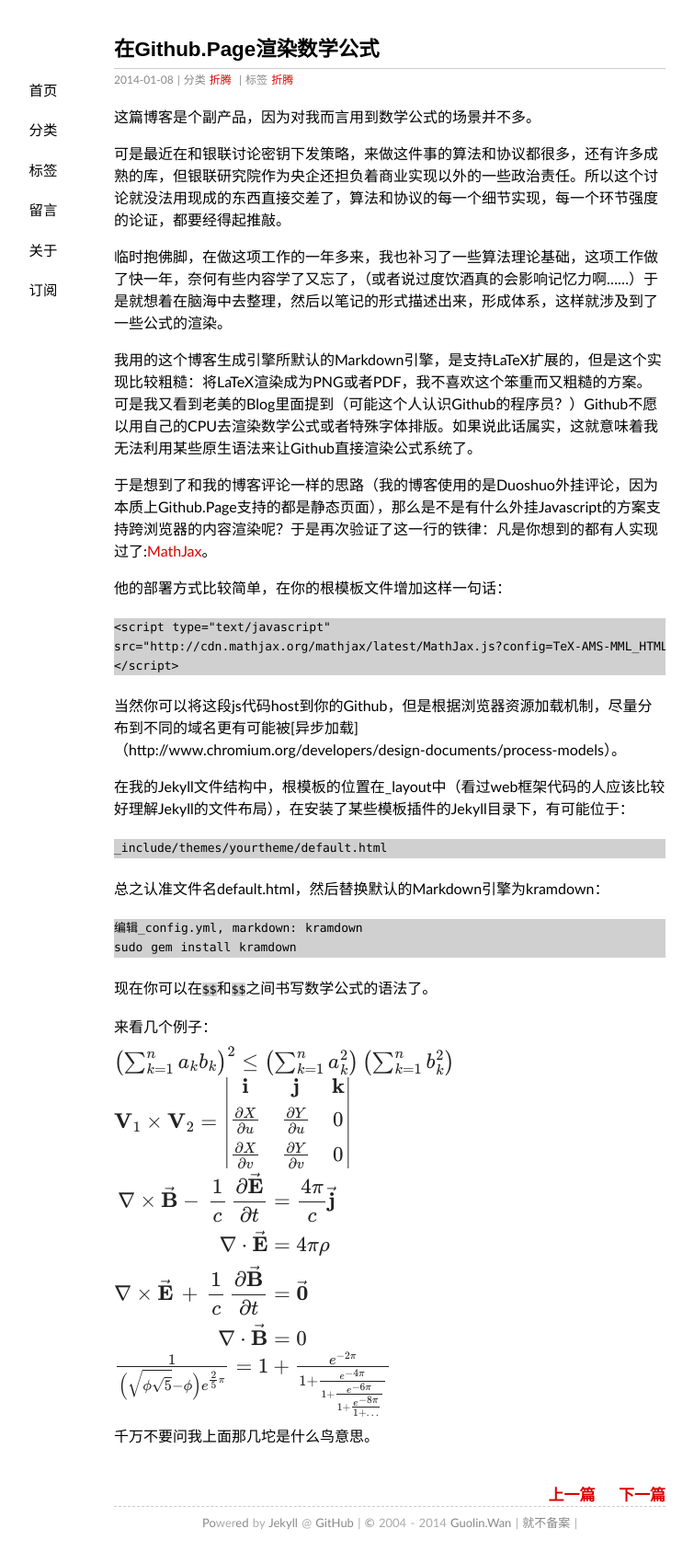
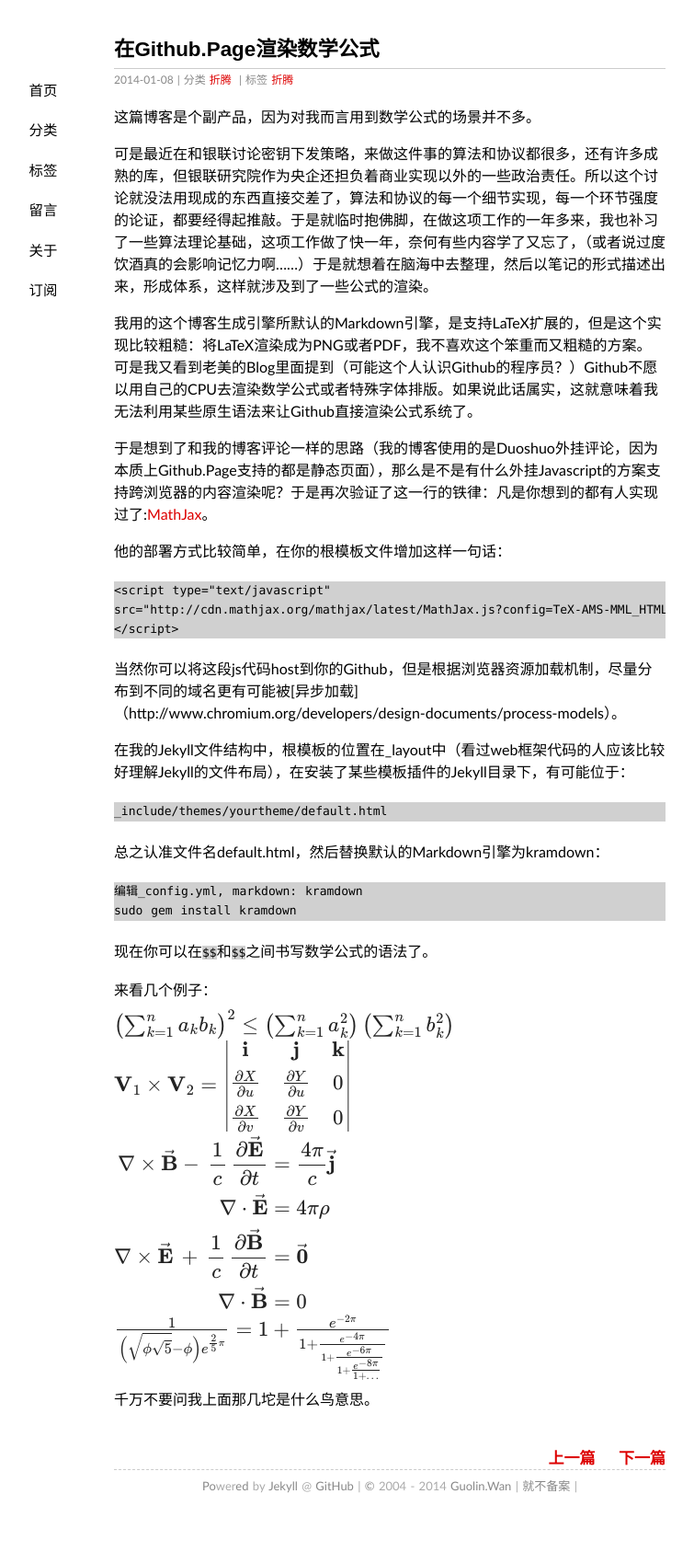
Before and after one commit to wuyy2007/wanguolin.github.io, a Jekyll site: the page built from _posts/2014-01-08-mathmatics_rending.md, in a window 1280 px wide. Shown: the whole page at 92% size, without its empty margins (216-971 px from the left). Built offline with Jekyll 4.4.1, drawn with Linux system fonts in a browser that asks for light colours; some web fonts are replaced; formulas are drawn with MathJax 3; comment, search, counter and statistics services are not loaded; after the commit the page ends 1659 px from its top, so only the background shows below that.

Commit message:
edit mathatics_rending

```diff
--- a/_posts/2014-01-08-mathmatics_rending.md
+++ b/_posts/2014-01-08-mathmatics_rending.md
@@ -10,9 +10,7 @@ tags: [折腾]
 这篇博客是个副产品，因为对我而言用到数学公式的场景并不多。
 
 
-可是最近在和银联讨论密钥下发策略，来做这件事的算法和协议都很多，还有许多成熟的库，但银联研究院作为央企还担负着商业实现以外的一些政治责任。所以这个讨论就没法用现成的东西直接交差了，算法和协议的每一个细节实现，每一个环节强度的论证，都要经得起推敲。
-
-临时抱佛脚，在做这项工作的一年多来，我也补习了一些算法理论基础，这项工作做了快一年，奈何有些内容学了又忘了，（或者说过度饮酒真的会影响记忆力啊……）于是就想着在脑海中去整理，然后以笔记的形式描述出来，形成体系，这样就涉及到了一些公式的渲染。
+可是最近在和银联讨论密钥下发策略，来做这件事的算法和协议都很多，还有许多成熟的库，但银联研究院作为央企还担负着商业实现以外的一些政治责任。所以这个讨论就没法用现成的东西直接交差了，算法和协议的每一个细节实现，每一个环节强度的论证，都要经得起推敲。于是就临时抱佛脚，在做这项工作的一年多来，我也补习了一些算法理论基础，这项工作做了快一年，奈何有些内容学了又忘了，（或者说过度饮酒真的会影响记忆力啊……）于是就想着在脑海中去整理，然后以笔记的形式描述出来，形成体系，这样就涉及到了一些公式的渲染。
 
 我用的这个博客生成引擎所默认的Markdown引擎，是支持LaTeX扩展的，但是这个实现比较粗糙：将LaTeX渲染成为PNG或者PDF，我不喜欢这个笨重而又粗糙的方案。可是我又看到老美的Blog里面提到（可能这个人认识Github的程序员？）Github不愿以用自己的CPU去渲染数学公式或者特殊字体排版。如果说此话属实，这就意味着我无法利用某些原生语法来让Github直接渲染公式系统了。
 
```
